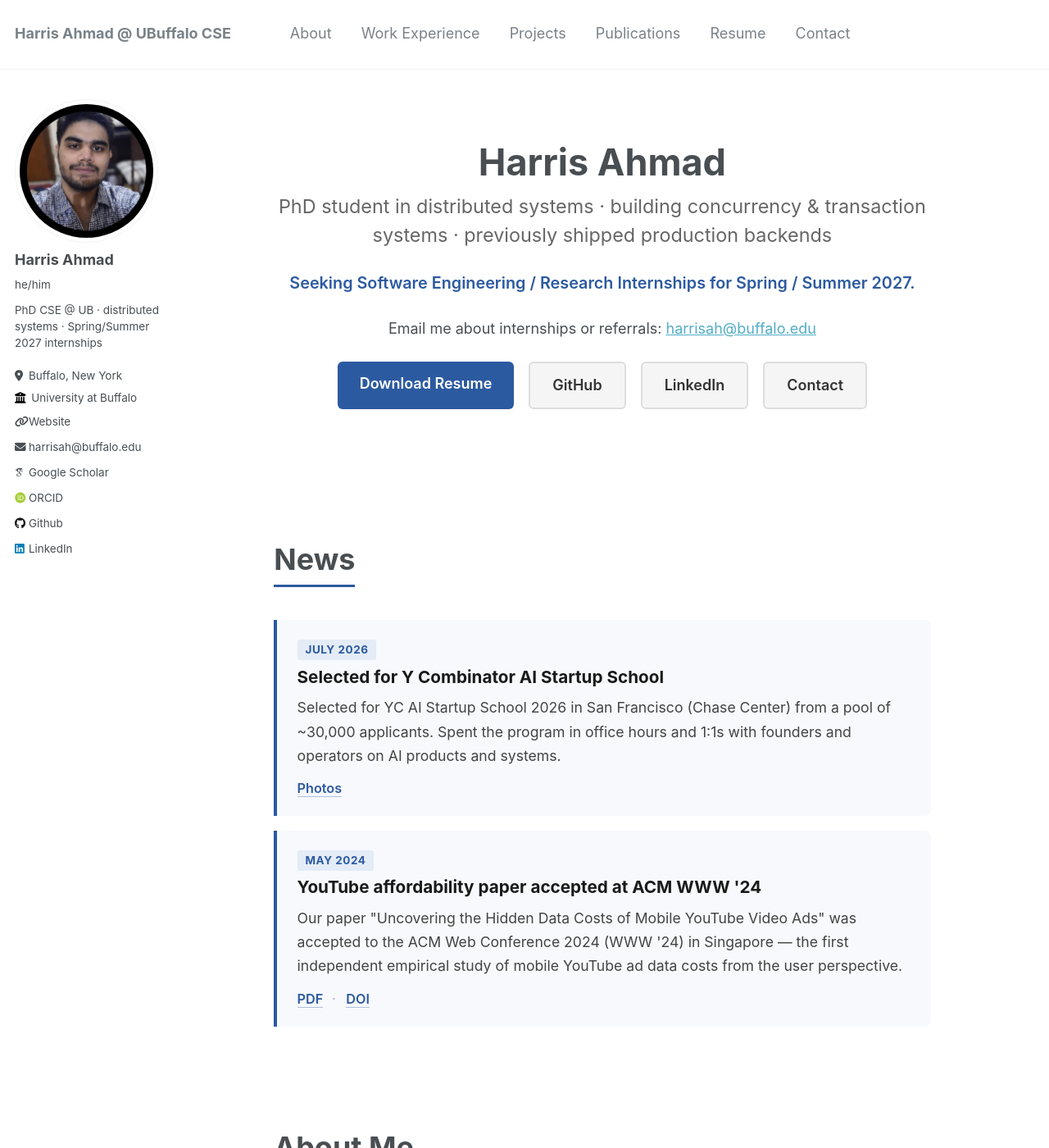
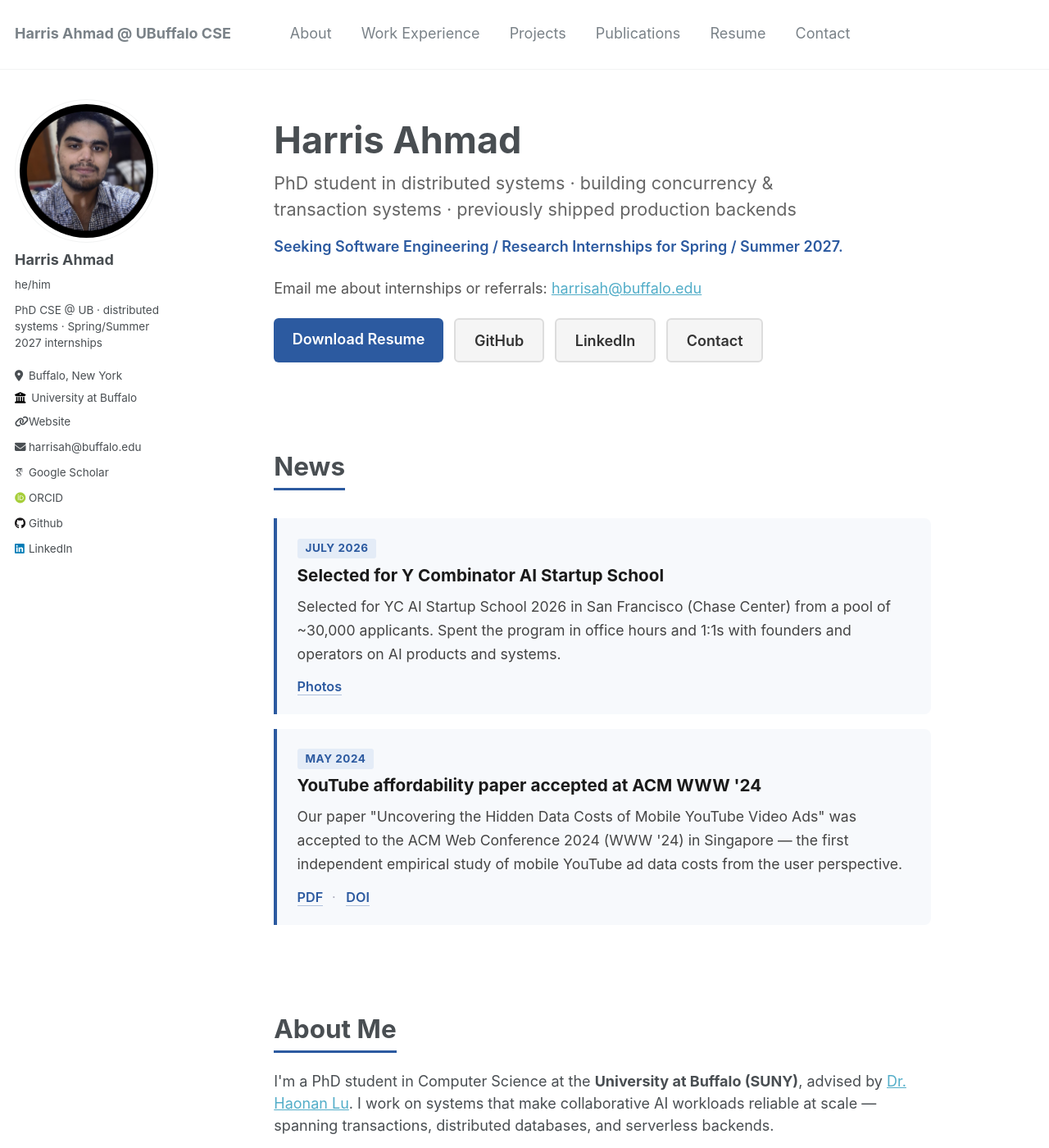
Before and after one commit to harris-ahmad/harris-ahmad.github.io, a Jekyll site: the page built from _pages/about.md, in a window 1280 px wide and 1400 px high. Shown: the whole window at 82% size. Built offline with Jekyll 4.4.1, drawn with Linux system fonts in a browser that asks for light colours; some web fonts are replaced.

Commit message:
homepage UI changes

```diff
--- a/_pages/about.md
+++ b/_pages/about.md
@@ -16,8 +16,8 @@ keywords: "Harris Ahmad, PhD student, software engineer, distributed systems, tr
 <div class="hero-section">
   <h1>Harris Ahmad</h1>
   <p class="tagline">PhD student in distributed systems · building concurrency &amp; transaction systems · previously shipped production backends</p>
-  <p style="font-size: 1.1rem; color: #2c5aa0; font-weight: 600; margin-top: 0.5rem;">Seeking Software Engineering / Research Internships for Spring / Summer 2027.</p>
-  <p>Email me about internships or referrals: <a href="mailto:harrisah@buffalo.edu?subject=Spring%2FSummer%202027%20internship">harrisah@buffalo.edu</a></p>
+  <p class="hero-cta">Seeking Software Engineering / Research Internships for Spring / Summer 2027.</p>
+  <p class="hero-email">Email me about internships or referrals: <a href="mailto:harrisah@buffalo.edu?subject=Spring%2FSummer%202027%20internship">harrisah@buffalo.edu</a></p>
 
   <div class="hero-buttons">
     <a href="/files/Resume.pdf" class="btn-primary" target="_blank">Download Resume</a>
--- a/_sass/_homepage.scss
+++ b/_sass/_homepage.scss
@@ -1,9 +1,9 @@
 /* Homepage portfolio sections (used by /) */
 
 .hero-section {
-  text-align: center;
-  padding: 2rem 0 3rem 0;
-  margin-bottom: 2rem;
+  text-align: left;
+  padding: 0.5rem 0 1.25rem 0;
+  margin-bottom: 1.25rem;
 
   h1 {
     font-size: 2.5rem;
@@ -12,27 +12,41 @@
   }
 
   .tagline {
-    font-size: 1.3rem;
+    font-size: 1.2rem;
     color: #666;
-    margin-bottom: 1.5rem;
+    margin-bottom: 0.85rem;
+    max-width: 40rem;
   }
 }
 
 .hero-buttons {
   display: flex;
-  gap: 1rem;
-  justify-content: center;
+  gap: 0.75rem;
+  justify-content: flex-start;
   flex-wrap: wrap;
-  margin-top: 1.5rem;
+  margin-top: 1.15rem;
 
   a {
-    padding: 0.75rem 1.5rem;
+    padding: 0.65rem 1.25rem;
     border-radius: 6px;
     text-decoration: none;
     font-weight: 600;
     transition: all 0.3s ease;
     display: inline-block;
   }
+}
+
+.hero-cta {
+  font-size: 1.05rem;
+  color: #2c5aa0;
+  font-weight: 600;
+  margin: 0.35rem 0 0.4rem;
+}
+
+.hero-email {
+  margin: 0;
+  color: #555;
+  font-size: 0.98rem;
 }
 
 .btn-primary {
@@ -57,12 +71,12 @@
 }
 
 .section {
-  margin-bottom: 3rem;
+  margin-bottom: 2.5rem;
 
   h2 {
-    font-size: 2rem;
-    margin-bottom: 1.5rem;
-    padding-bottom: 0.5rem;
+    font-size: 1.75rem;
+    margin-bottom: 1.15rem;
+    padding-bottom: 0.4rem;
     border-bottom: 3px solid #2c5aa0;
     display: inline-block;
   }
```
